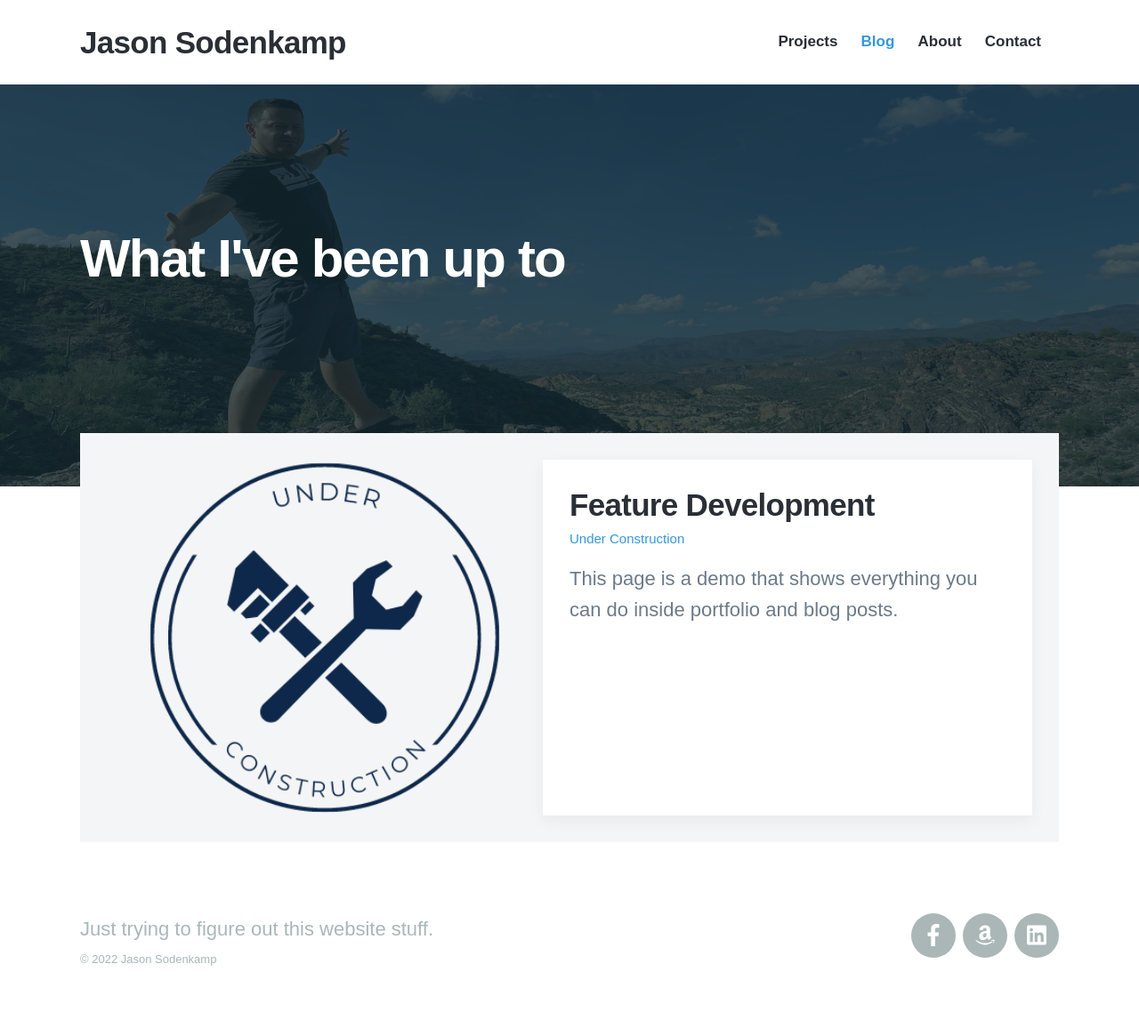
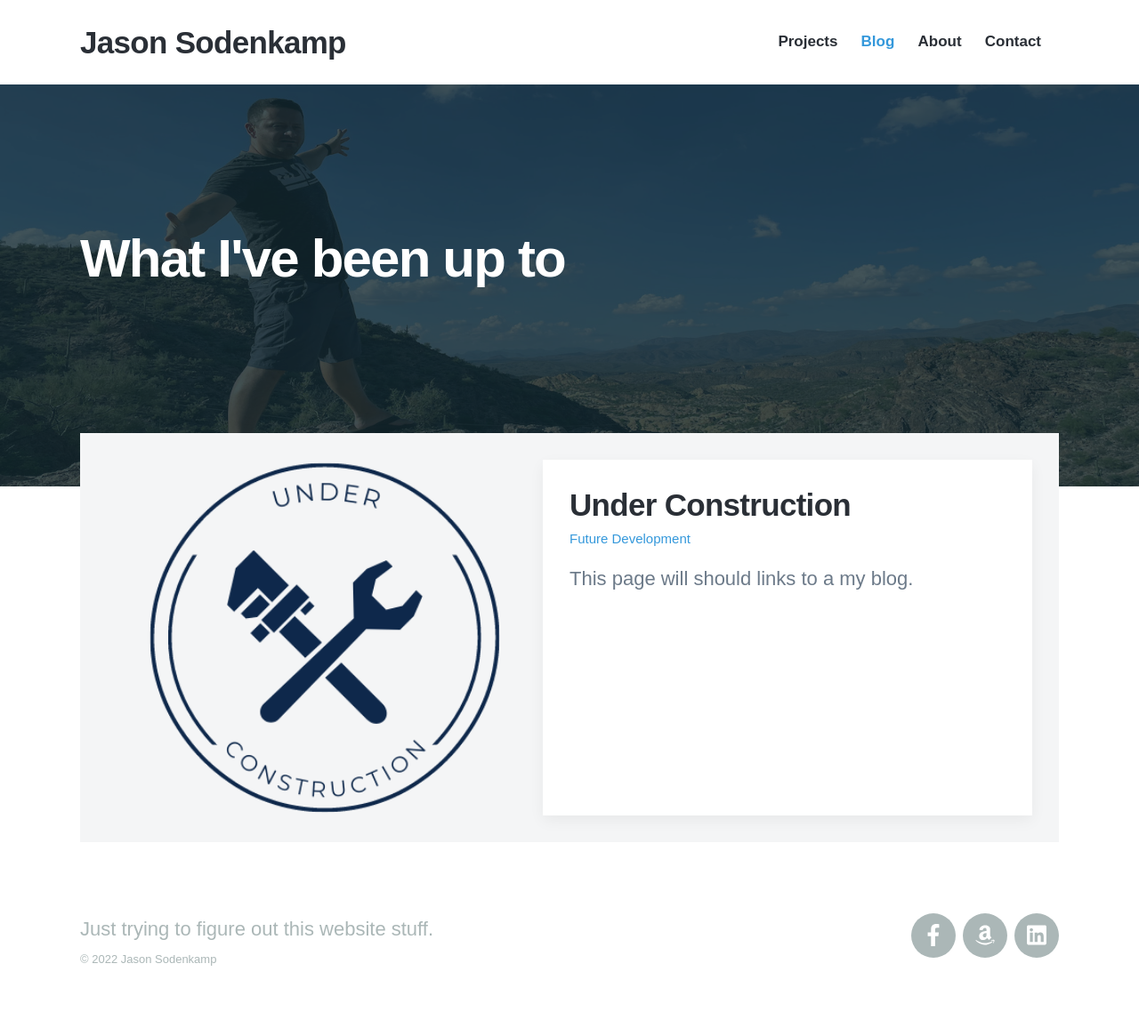
Before and after one commit to jcsodenkamp/jcsodenkamp.github.io, a Jekyll site: the page built from blog/index.html, in a window 1280 px wide. Shown: the whole page at 89% size. Built offline with Jekyll 4.4.1, drawn with Linux system fonts in a browser that asks for light colours; nearby versions of some CDN libraries; some web fonts are replaced; the list of posts is cut into pages by our own code.

Commit message:
Update 2018-06-30-demo-post.md

```diff
--- a/_posts/2018-06-30-demo-post.md
+++ b/_posts/2018-06-30-demo-post.md
@@ -1,8 +1,8 @@
 ---
-title: 'Feature Development'
-subtitle: 'Under Construction'
+title: 'Under Construction'
+subtitle: 'Future Development'
 date: 2018-06-30 00:00:00
-description: This page is a demo that shows everything you can do inside portfolio and blog posts.
+description: This page will should links to a my blog.
 featured_image: '/images/demo/Under-C.png'
 ---
 
```
